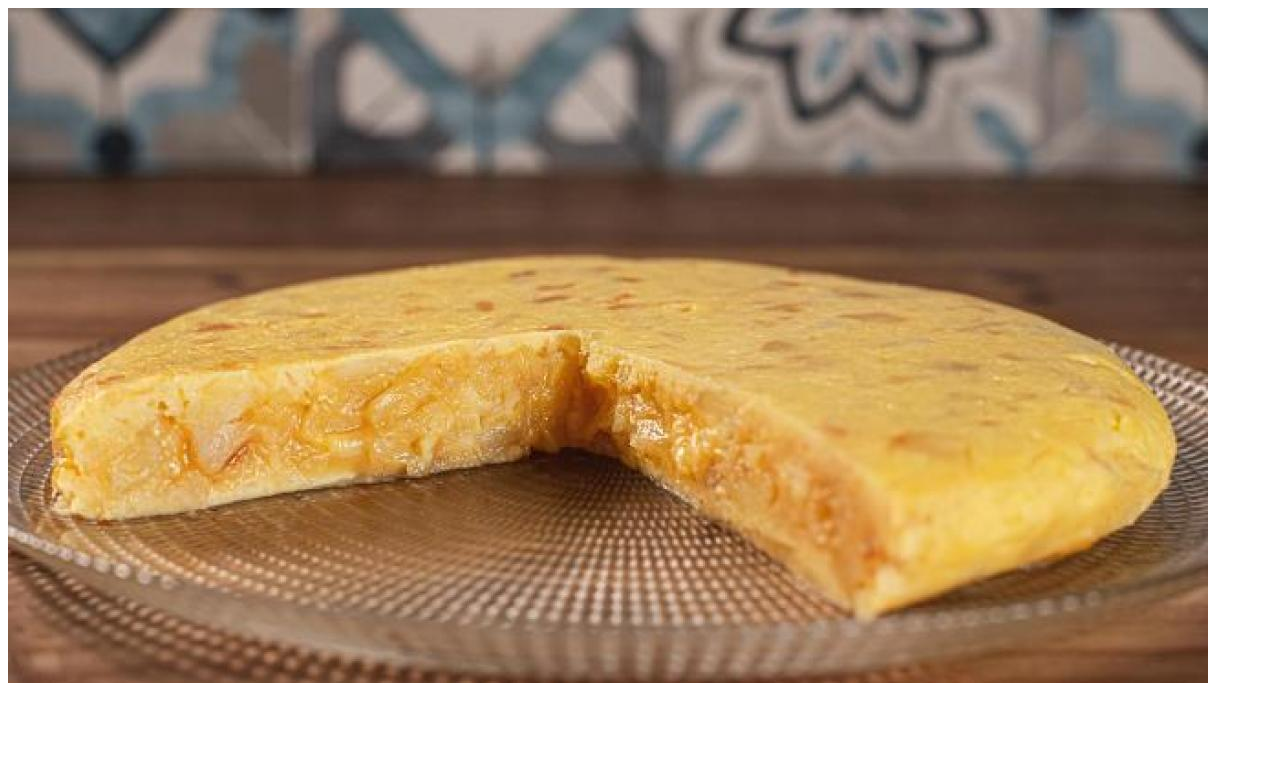
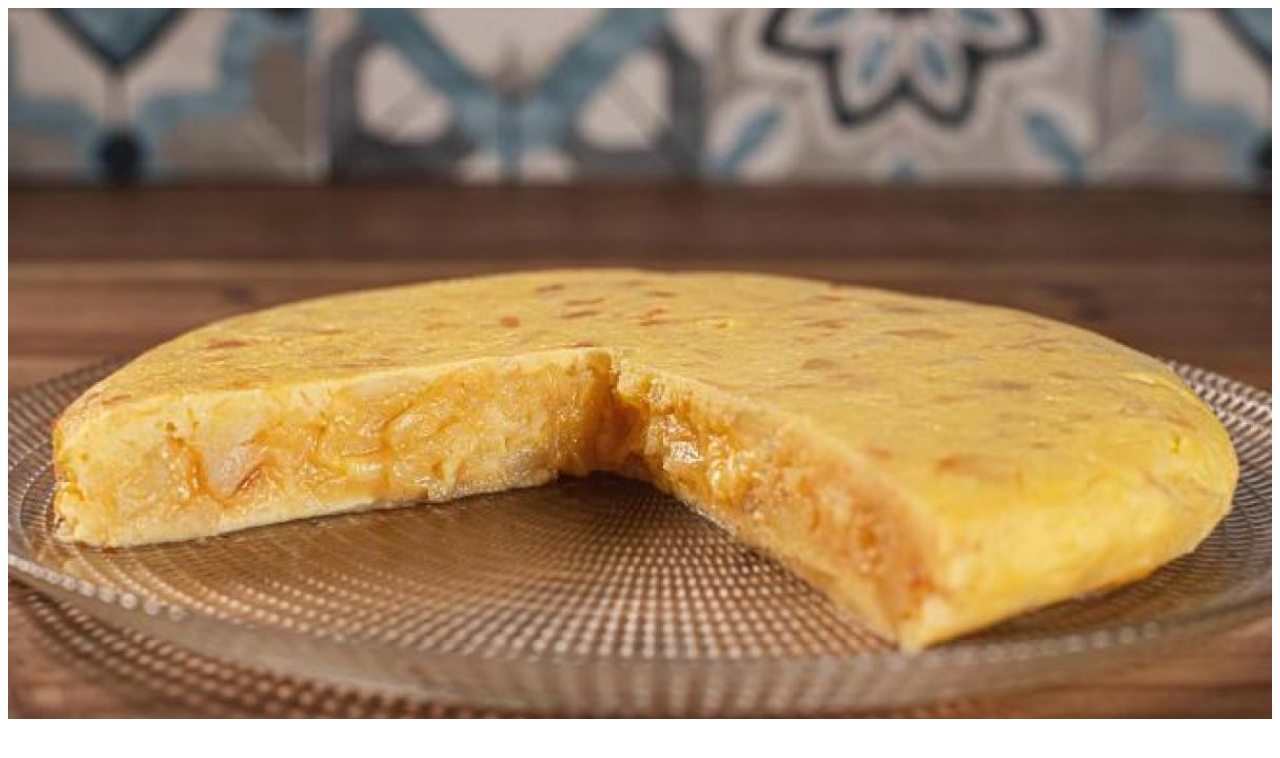
Before and after one commit to stivengiv/tortilla, a plain HTML site: page index.html in a window 1280 px wide. Drawn offline with Linux system fonts and the light colour scheme.

Commit message:
Update index.html

```diff
--- a/index.html
+++ b/index.html
@@ -2,7 +2,7 @@
 <html>
 <body>
 
-<img src="tortilla.jpeg" width=screen.width height=screen.width>
+<img src="tortilla.jpeg" width=100% height=100%>
 
 </body>
 </html>
```
